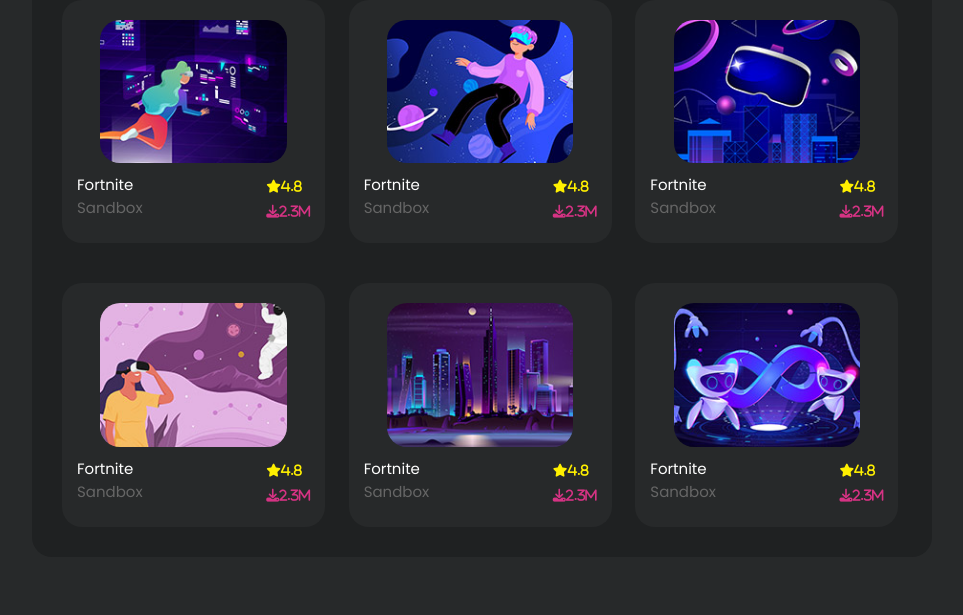
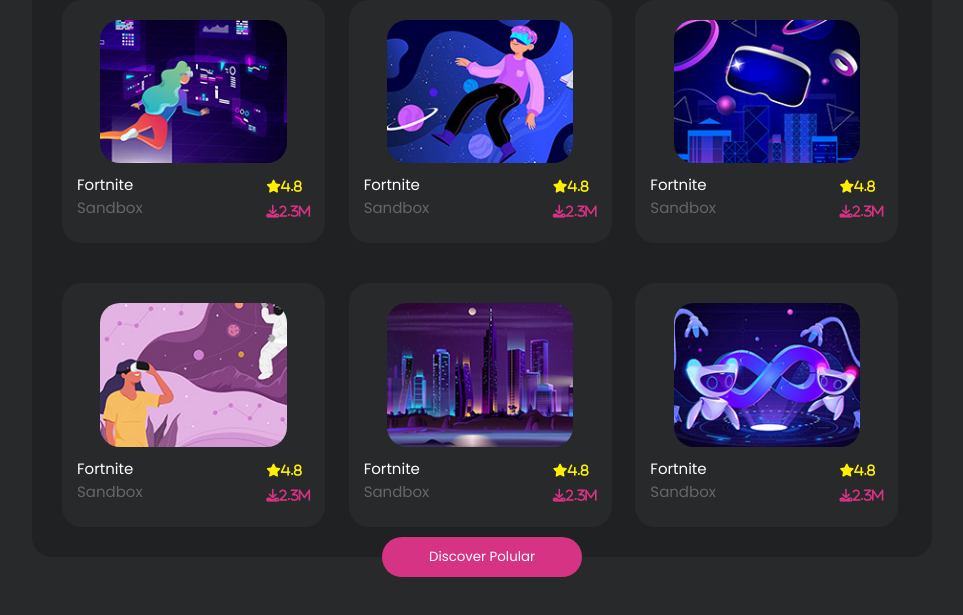
Before and after one commit to AleckDevv/projeto-CyborgGames, a plain HTML site: page index.html in a window 1280 px wide. Shown: the part 636-1251 px from the top of the page, without its empty margins (158-1121 px from the left). Drawn offline with Linux system fonts and the light colour scheme.

Commit message:
adding button in ending section about cardsGames

```diff
--- a/index.html
+++ b/index.html
@@ -167,6 +167,10 @@
           </div>
         </div>
       </section>
+
+      <div class="discover_popular">
+        <button>Discover Polular</button>
+      </div>
     </section>
 
     <script src="src/script/script.js"></script>
--- a/src/styles/style.css
+++ b/src/styles/style.css
@@ -265,3 +265,25 @@
     transform: scale(1.1);
     cursor: pointer;
 }
+
+.discover_popular {
+    display: flex;
+    justify-content: center;
+    align-items: center;
+    margin-top: -20px;
+}
+
+.discover_popular button {
+    width: 200px;
+    padding: 10px 30px;
+    border-radius: 30px;
+    border: none;
+    background-color: var(--bg-logo);
+    color: var(--bg-line);
+    transition: all 0.3s ease-in-out;
+}
+
+.discover_popular button:hover {
+    background-color: var(--bg-line);
+    color: var(--bg-logo);
+}
```
